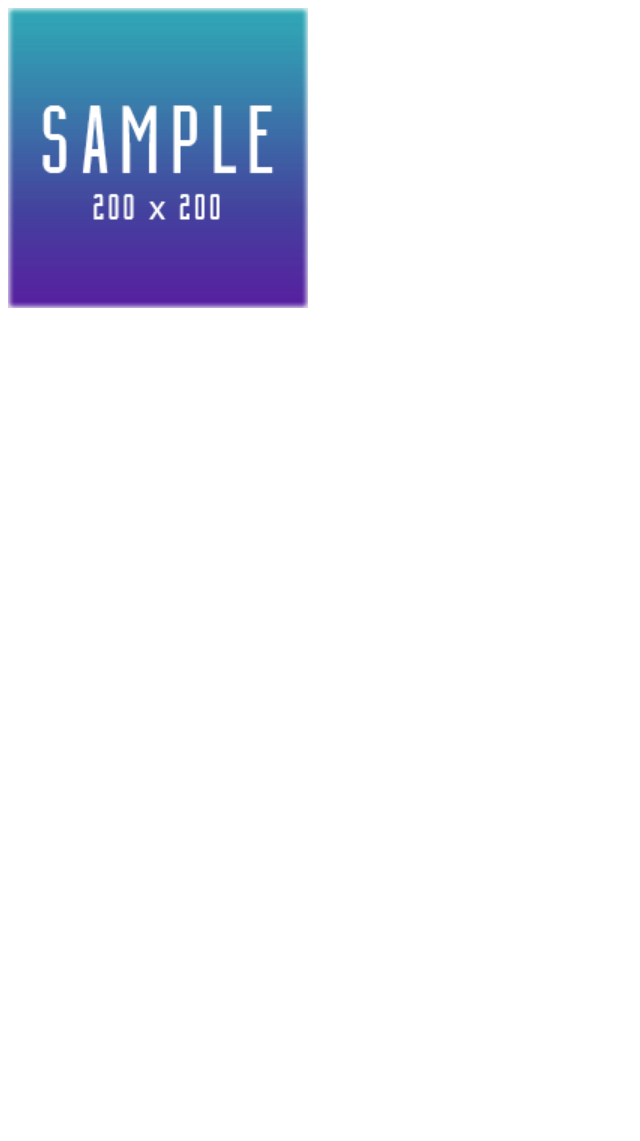
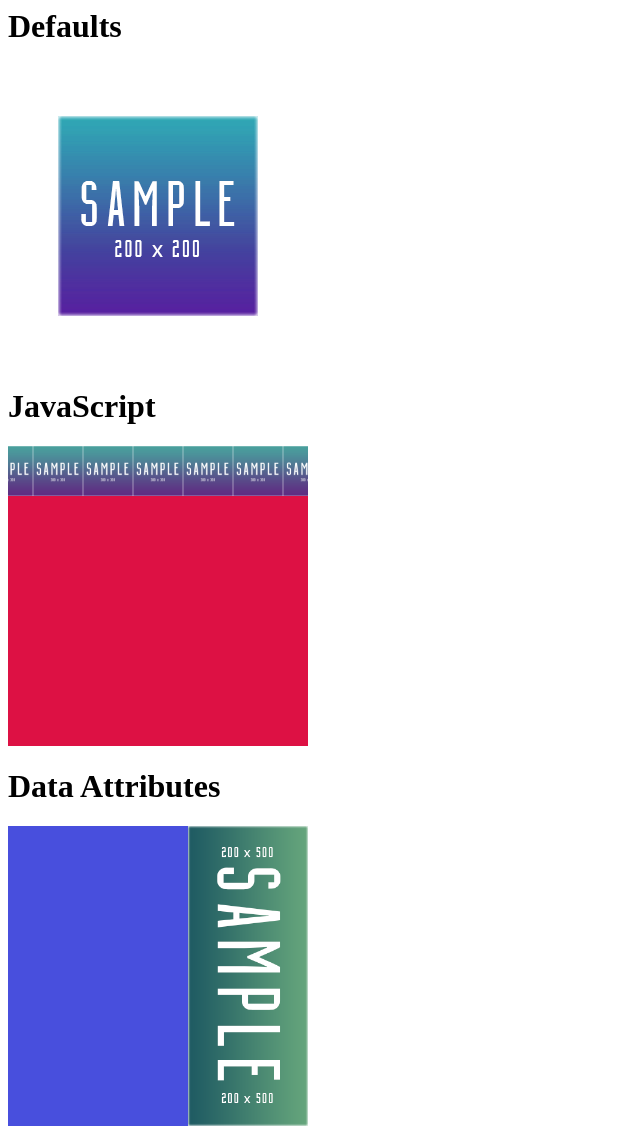
Before and after one commit to rocity/jquery-bgimg, a plain HTML site: page demo/index.html in a window 1280 px wide. Shown: the whole page, without its empty margins (0-640 px from the left). Before the commit the page ends 800 px from the top, so only its background shows below. Drawn offline with nearby package versions, Linux system fonts and the light colour scheme.

Commit message:
Update demo with possible options for usage of plugin

```diff
--- a/bgimg.js
+++ b/bgimg.js
@@ -1,9 +1,10 @@
 (function ($) {
+    "use strict";
     $.fn.bgimg = function (options) {
-        "use strict";
 
         // Initialize default attributes
         var settings = $.extend({
+            backgroundImage: undefined,
             backgroundColor: "transparent",
             backgroundRepeat: "no-repeat",
             backgroundSize: "auto auto",
@@ -12,8 +13,16 @@
 
         // Loop through each matched element
         this.each(function (i, o) {
+
             var t   = $(this),
-                d   = t.data();
+                d   = t.data(),
+                img   = d.bgimg;
+
+            // Check if dataimg data attribute is set for the element
+            // If not set, use the string used in the JS declaration
+            if (img === undefined) {
+                img = settings.backgroundImage;
+            }
 
             // Check if data attributes are set on the element
             $.each(d, function (i, v) {
@@ -31,16 +40,16 @@
                         settings.backgroundPosition = v;
                         break;
                 }
-            })
+            });
 
             // Set CSS rules for the element
             $(this).css({
-                backgroundImage:    'url('+d.bgimg+')',
+                backgroundImage:    'url('+img+')',
                 backgroundColor:    settings.backgroundColor,
                 backgroundRepeat:   settings.backgroundRepeat,
                 backgroundSize:     settings.backgroundSize,
                 backgroundPosition: settings.backgroundPosition
-            })
+            });
 
         });
         return this;
--- /dev/null
+++ b/demo/assets/style.css
@@ -0,0 +1,6 @@
+.demodiv {
+    width: 300px;
+    height: 300px;
+    display: block;
+    margin-bottom: 15px;
+}
--- a/demo/index.html
+++ b/demo/index.html
@@ -1,28 +1,41 @@
 <html>
     <head>
         <title>Bgimg</title>
-        <style>
-            #demo {
-                width: 300px;
-                height: 300px;
-                display: block;
-            }
-        </style>
+        <link rel="stylesheet" type="text/css" href="./assets/style.css">
     </head>
     <body>
+        <h1>Defaults</h1>
         <div
-            class="bgimg"
+            class="demodiv demo"
             data-bgimg="./assets/200x200-4.png"
+            ></div>
+
+        <h1>JavaScript</h1>
+        <div
+            class="demodiv demo2"></div>
+
+        <h1>Data Attributes</h1>
+        <div
+            class="demodiv demo3"
+            data-bgimg="./assets/200x500.png"
+            data-bgimg-color="rgba(72, 79, 221, 1)"
             data-bgimg-repeat="no-repeat"
-            data-bgimg-size="cover"
-            data-bgimg-position="center center"
-            data-bgimg-color="red"
-            id="demo"
+            data-bgimg-size="contain"
+            data-bgimg-position="bottom right"
             ></div>
+
         <script src="../node_modules/jquery/dist/jquery.min.js"></script>
         <script src="../bgimg.js"></script>
         <script type="text/javascript">
-        $('.bgimg').bgimg();
+            $('.demo').bgimg();
+            $('.demo2').bgimg({
+                backgroundImage: './assets/300x300.png',
+                backgroundColor: '#D14',
+                backgroundRepeat: 'repeat-x',
+                backgroundSize: '50px 50px',
+                backgroundPosition: 'top center'
+            });
+            $('.demo3').bgimg()
         </script>
     </body>
 </html>
```
